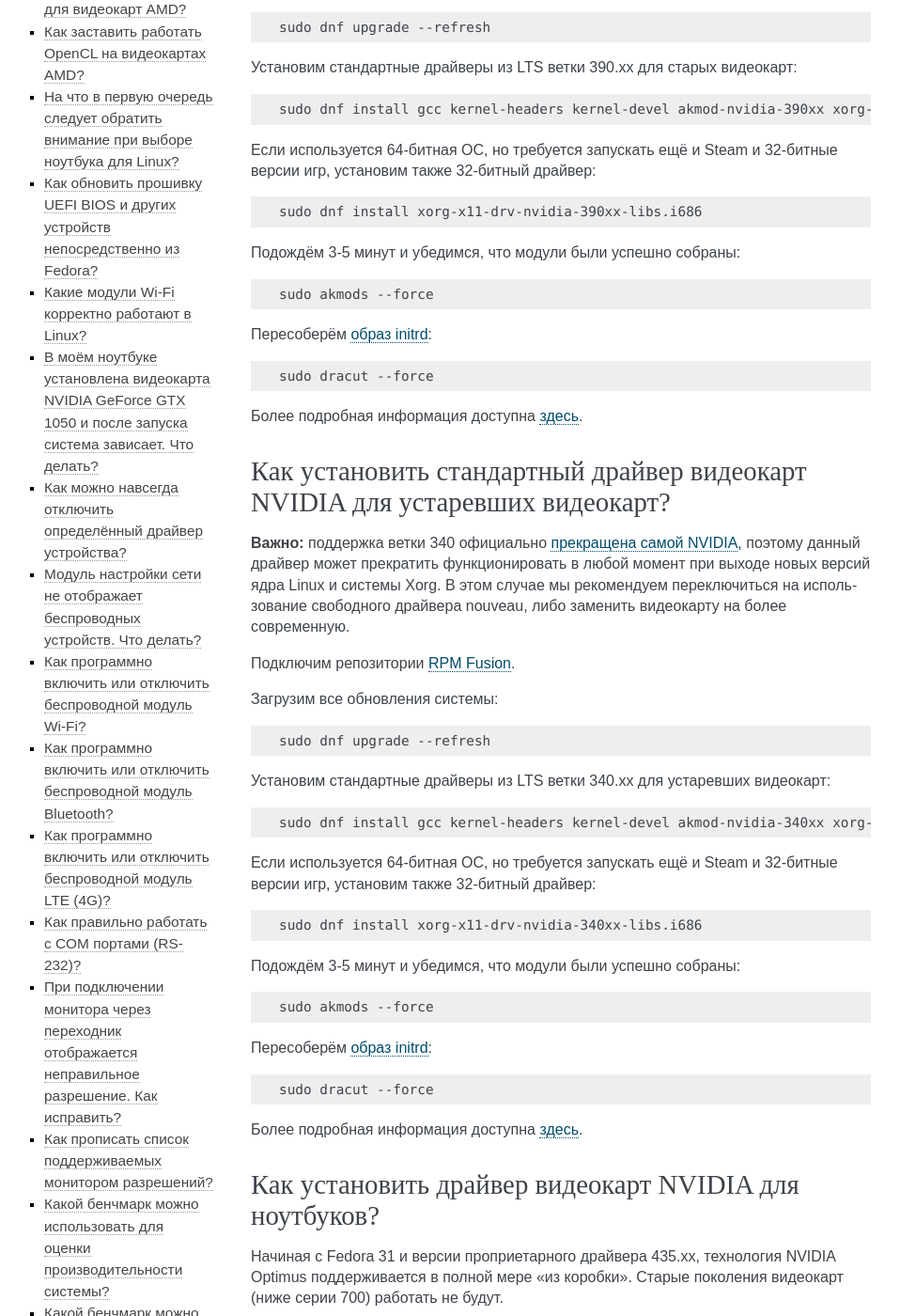
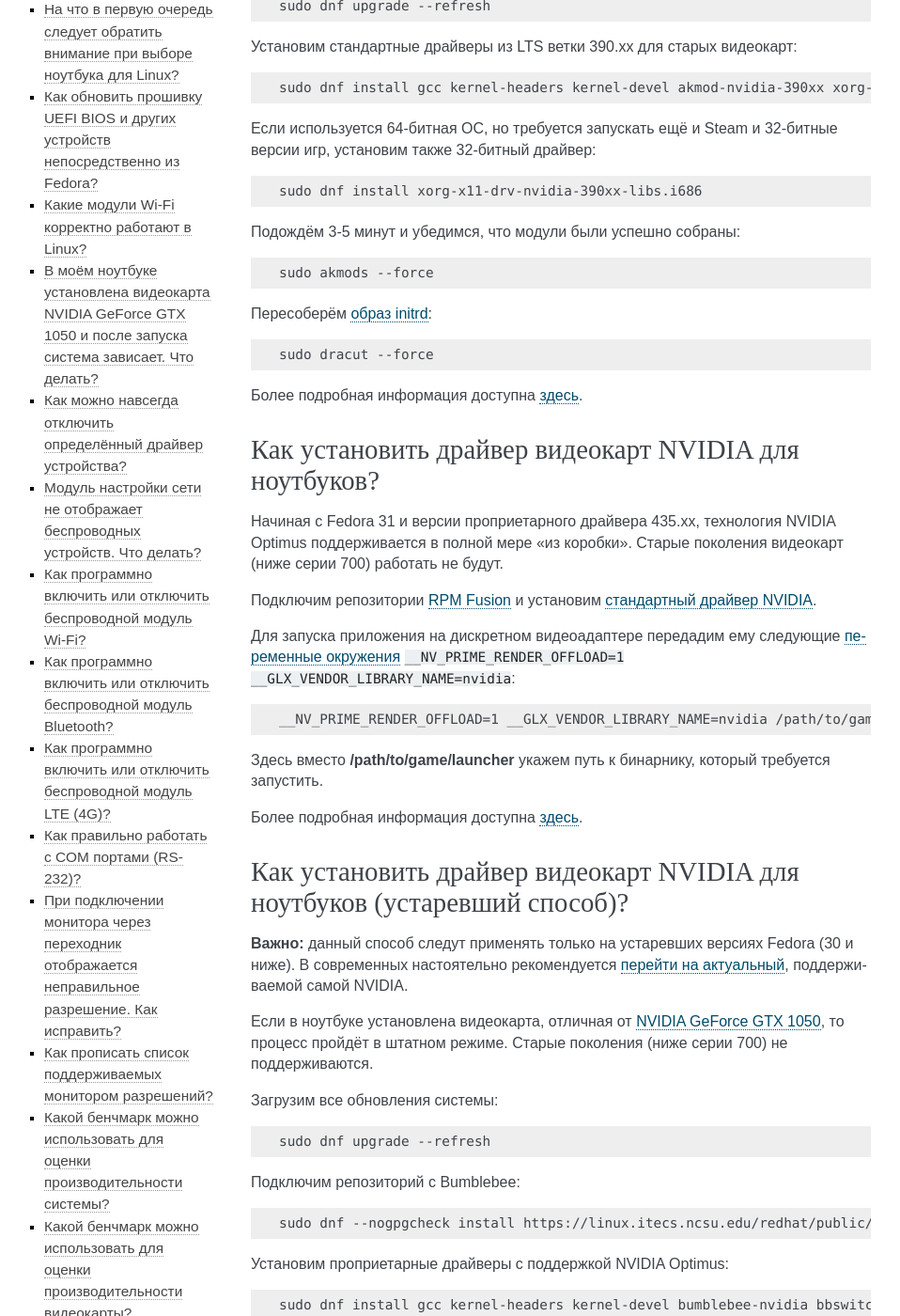
Before and after one commit to RussianFedora/FAQ, a Sphinx documentation site: the page built from source/hardware.rst, in a window 1280 px wide and 1400 px high, scrolled down 1582 px. Shown: the whole window at 94% size, without its empty margins (153-1111 px from the left). Built offline with Sphinx 7.4.7, drawn with Linux system fonts in a browser that asks for light colours; comment, search, counter and statistics services are not loaded; some of the changed text lies outside the part shown.

Commit message:
Removed nvidia-legacy-340 question due to driver EOL.

```diff
--- a/source/hardware.rst
+++ b/source/hardware.rst
@@ -32,8 +32,7 @@
   * стандартный драйвер (десктопы, серии GeForce, Quadro, Titan):
 
     * :ref:`современные поколения видеокарт (700, 800, 900, 1000, 1600 и 2000) <nvidia-standard>`;
-    * :ref:`более старые поколения видеокарт (400, 500, 600) <nvidia-legacy-390>`;
-    * :ref:`устаревшие поколения видеокарт (6000, 7000, 8000, 9000, 200 и 300) <nvidia-legacy-340>`;
+    * :ref:`более старые поколения видеокарт (400, 500, 600) <nvidia-legacy-390>`.
 
   * ноутбуки с гибридной графикой:
 
@@ -117,48 +116,6 @@
 .. code-block:: text
 
     sudo dnf install xorg-x11-drv-nvidia-390xx-libs.i686
-
-Подождём 3-5 минут и убедимся, что модули были успешно собраны:
-
-.. code-block:: text
-
-    sudo akmods --force
-
-Пересоберём :ref:`образ initrd <initrd-rebuild>`:
-
-.. code-block:: text
-
-    sudo dracut --force
-
-Более подробная информация доступна `здесь <https://www.easycoding.org/2017/01/11/pravilnaya-ustanovka-drajverov-nvidia-v-fedora.html>`__.
-
-.. index:: video, gpu, repository, nvidia, drivers, third-party
-.. _nvidia-legacy-340:
-
-Как установить стандартный драйвер видеокарт NVIDIA для устаревших видеокарт?
-================================================================================
-
-**Важно:** поддержка ветки 340 официально `прекращена самой NVIDIA <https://www.phoronix.com/scan.php?page=news_item&px=NVIDIA-Retires-G8x-GT2xx>`__, поэтому данный драйвер может прекратить функционировать в любой момент при выходе новых версий ядра Linux и системы Xorg. В этом случае мы рекомендуем переключиться на использование свободного драйвера nouveau, либо заменить видеокарту на более современную.
-
-Подключим репозитории :ref:`RPM Fusion <rpmfusion>`.
-
-Загрузим все обновления системы:
-
-.. code-block:: text
-
-    sudo dnf upgrade --refresh
-
-Установим стандартные драйверы из LTS ветки 340.xx для устаревших видеокарт:
-
-.. code-block:: text
-
-    sudo dnf install gcc kernel-headers kernel-devel akmod-nvidia-340xx xorg-x11-drv-nvidia-340xx xorg-x11-drv-nvidia-340xx-libs
-
-Если используется 64-битная ОС, но требуется запускать ещё и Steam и 32-битные версии игр, установим также 32-битный драйвер:
-
-.. code-block:: text
-
-    sudo dnf install xorg-x11-drv-nvidia-340xx-libs.i686
 
 Подождём 3-5 минут и убедимся, что модули были успешно собраны:
 
```
